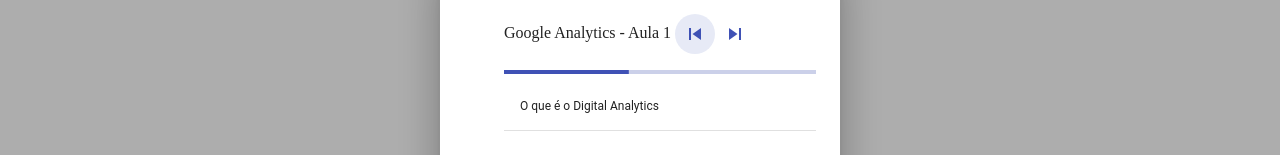
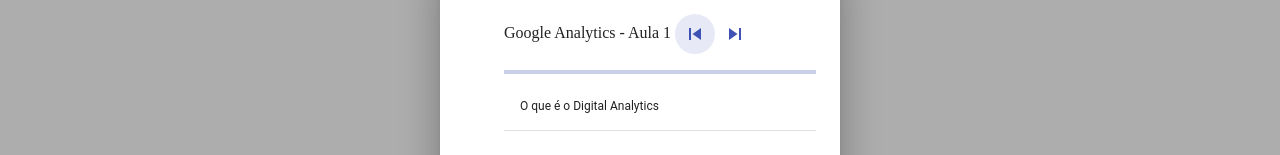
Before and after one commit to marceloharve/angular-ivy-dshhju, an Angular app: page / in a window 1280 px wide. Both pictures are taken after a click on the button "menu". Shown: the part 242-397 px from the top of the page. Built offline with nearby package versions, Linux system fonts and the light colour scheme.

Commit message:
2 files modified

```diff
--- a/src/app/dados-aula.service.ts
+++ b/src/app/dados-aula.service.ts
@@ -80,4 +80,10 @@
       return true;
     }
   }
+
+  quantidadevistas()
+  {
+    let aulascheckada = this._analytics.aulas.filter(p => p.checked == true).length;
+    return  (aulascheckada/this._analytics.aulas.length)*100;
+  }
 }
--- a/src/app/menu.html
+++ b/src/app/menu.html
@@ -8,7 +8,7 @@
 <mat-icon>skip_next</mat-icon>
 </button>
   </p>
-  <mat-progress-bar mode="determinate" value="40"></mat-progress-bar>
+  <mat-progress-bar mode="determinate" [value]="data.dados.quantidadevistas()"></mat-progress-bar>
   <mat-list *ngFor="let aula of data.dados._analytics.aulas">
     <mat-list-item><p style="font-size:12px;">{{aula.nome}}</p><button mat-button [hidden]="!aula.checked" ><mat-icon>check</mat-icon></button></mat-list-item>
     <mat-divider></mat-divider>
```
